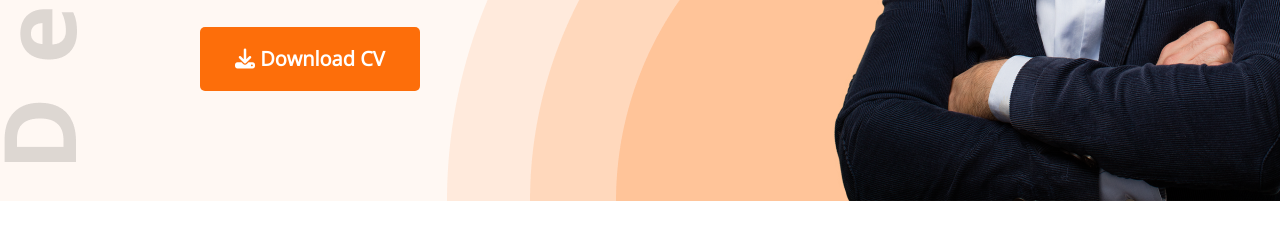
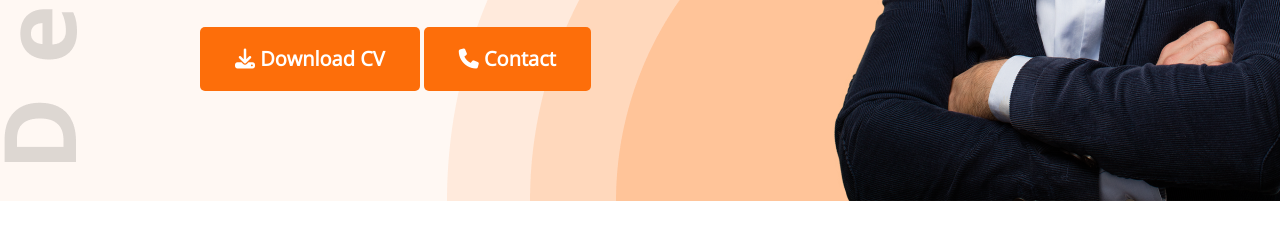
Before and after one commit to pieash9/Developer-portfolio, a plain HTML site: page index.html in a window 1280 px wide. Shown: the part 639-878 px from the top of the page. Drawn offline with nearby package versions, Linux system fonts and the light colour scheme.

Commit message:
added contact

```diff
--- a/index.html
+++ b/index.html
@@ -35,6 +35,7 @@
             he. Morning because as to society behaved moments.
           </p>
           <button class="btn-primary"><i class="fa-solid fa-download"></i> Download CV</button>
+          <button class="btn-primary"><i class="fa-solid fa-phone"></i> Contact</button>
         </div>
         <img src="images/hardy.png" alt="" />
       </div>
```
